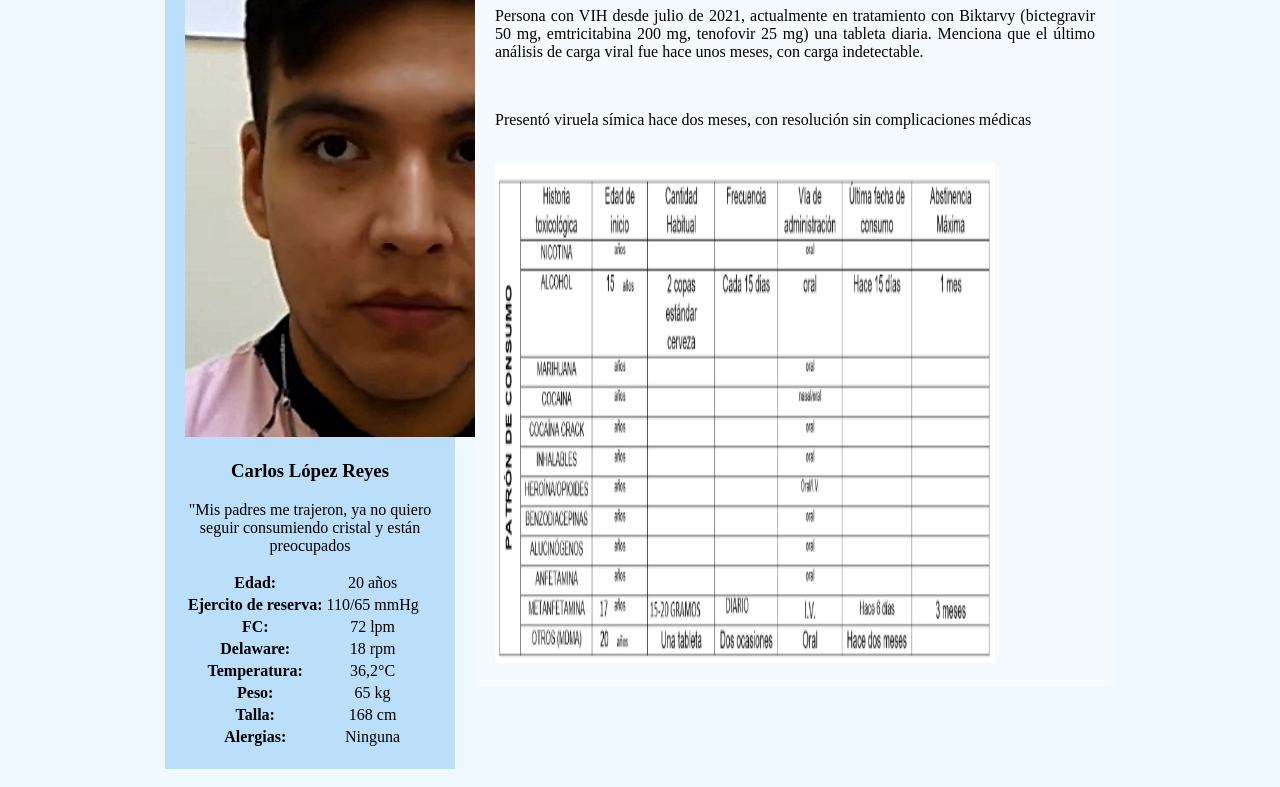
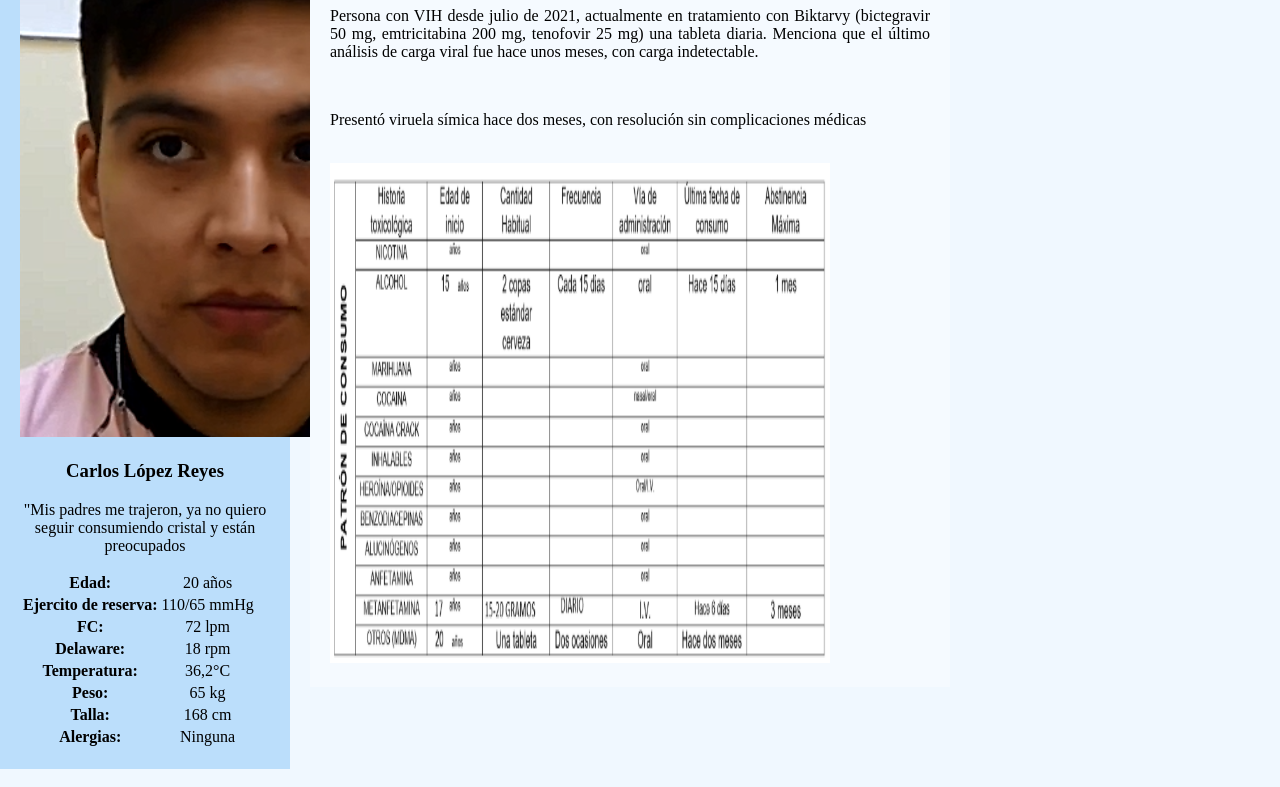
Before and after one commit to DiceMiau/Casos_Medicos, a plain HTML site: page paciente_1.html in a window 1280 px wide. Shown: the part 130-917 px from the top of the page. Drawn offline with nearby package versions, Linux system fonts and the light colour scheme.

Commit message:
Update Style_p1.css

```diff
--- a/css/Style_p1.css
+++ b/css/Style_p1.css
@@ -1,13 +1,6 @@
 
 body{
     margin: 0;
-    min-height: 100vh;
-
-
-    display: flex;
-    justify-content: center; /* horizontal */
-    align-items: center;     /* vertical */
-
     background: #f0f8ff;
 }
 .cuerpo{
```
